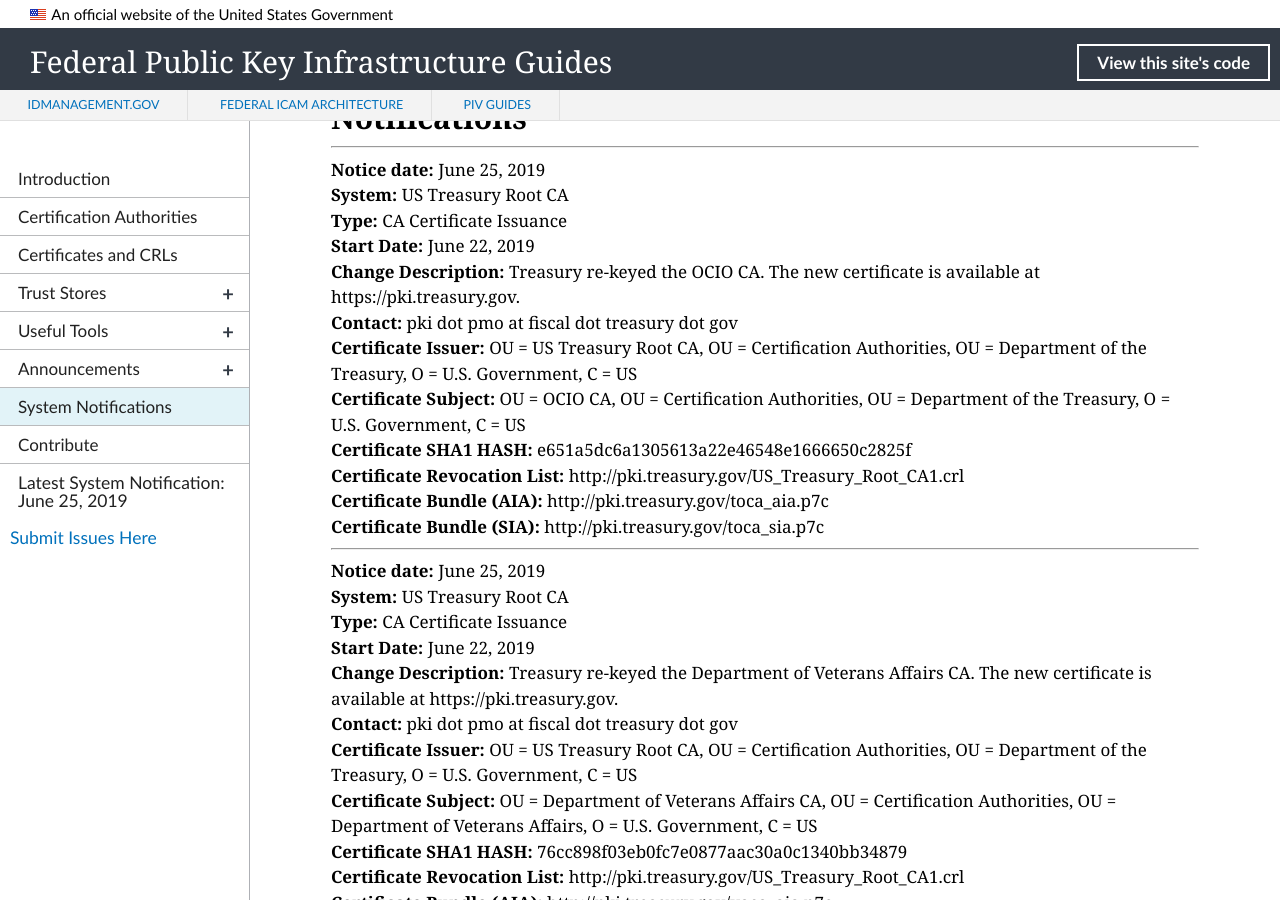
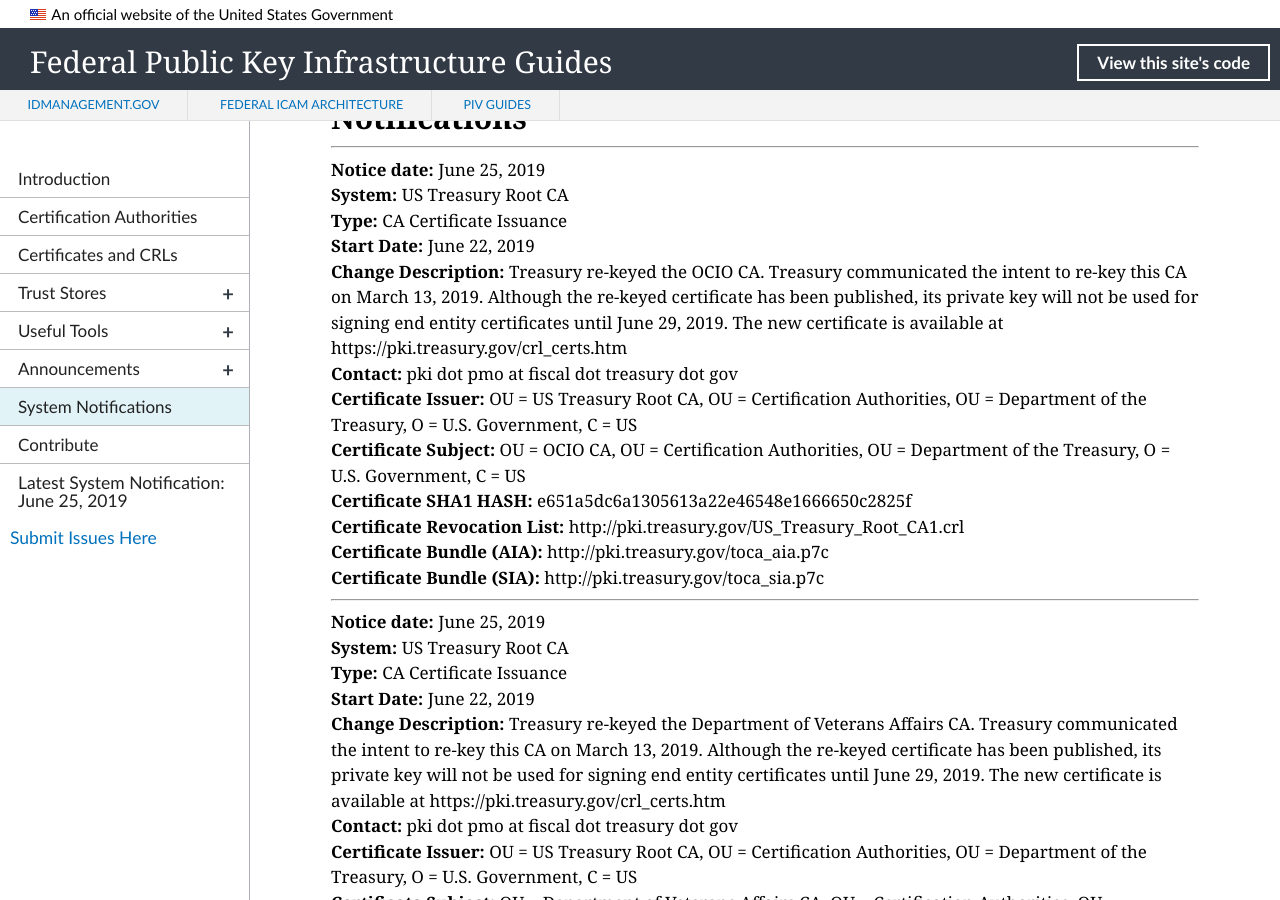
Before and after one commit to GSA/fpki-guides, a Jekyll site: the page built from pages/fpki_notifications.md, in a window 1280 px wide and 900 px high, scrolled down 774 px. Built offline with Jekyll 4.4.1, drawn with Linux system fonts in a browser that asks for light colours; nearby versions of some CDN libraries; library files that are not in the unit come from our copies.

Commit message:
Update notifications.yml

```diff
--- a/_data/notifications.yml
+++ b/_data/notifications.yml
@@ -1071,7 +1071,7 @@
   change_type: CA Certificate Issuance
   start_datetime: June 22, 2019
   system: US Treasury Root CA
-  change_description: Treasury re-keyed the Department of Veterans Affairs CA. The new certificate is available at https://pki.treasury.gov.
+  change_description: Treasury re-keyed the Department of Veterans Affairs CA. Treasury communicated the intent to re-key this CA on March 13, 2019. Although the re-keyed certificate has been published, its private key will not be used for signing end entity certificates until June 29, 2019. The new certificate is available at https://pki.treasury.gov/crl_certs.htm
   contact: pki dot pmo at fiscal dot treasury dot gov
   ca_certificate_hash: 76cc898f03eb0fc7e0877aac30a0c1340bb34879
   ca_certificate_issuer: OU = US Treasury Root CA, OU = Certification Authorities, OU = Department of the Treasury, O = U.S. Government, C = US
@@ -1085,7 +1085,7 @@
   change_type: CA Certificate Issuance
   start_datetime: June 22, 2019
   system: US Treasury Root CA
-  change_description: Treasury re-keyed the OCIO CA. The new certificate is available at https://pki.treasury.gov.
+  change_description: Treasury re-keyed the OCIO CA. Treasury communicated the intent to re-key this CA on March 13, 2019. Although the re-keyed certificate has been published, its private key will not be used for signing end entity certificates until June 29, 2019. The new certificate is available at https://pki.treasury.gov/crl_certs.htm
   contact: pki dot pmo at fiscal dot treasury dot gov
   ca_certificate_hash: e651a5dc6a1305613a22e46548e1666650c2825f
   ca_certificate_issuer: OU = US Treasury Root CA, OU = Certification Authorities, OU = Department of the Treasury, O = U.S. Government, C = US
```
